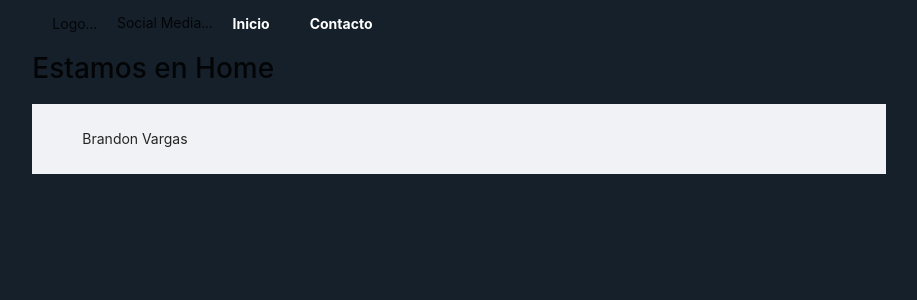
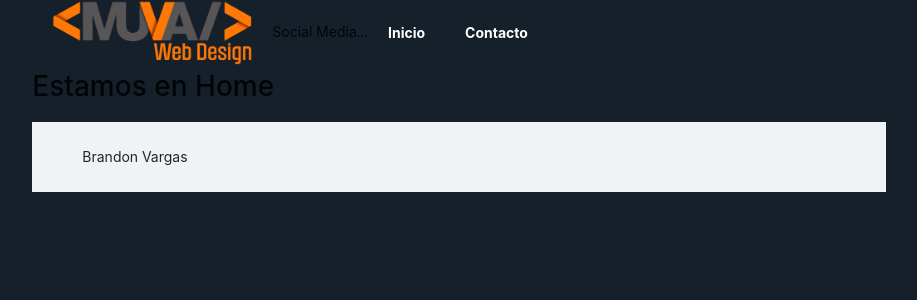
Before and after one commit to BrandonDevU95/MERN, a React (Create React App) app in the folder client/: page / in a window 1280 px wide. Shown: the top 300 px of the page, without its empty margins (181-1098 px from the left). Built offline with nearby package versions, Linux system fonts and the light colour scheme.

Commit message:
Adding the Logo to the Menu Video 142

```diff
--- a/client/src/Components/Web/MenuTop/MenuTop.jsx
+++ b/client/src/Components/Web/MenuTop/MenuTop.jsx
@@ -1,13 +1,18 @@
 import React, { useState, useEffect } from 'react';
 import { Menu } from 'antd';
 import { Link } from 'react-router-dom';
+import Logo from '../../../Assets/img/png/muvalogo_clean.png';
 
 import './MenuTop.scss';
 
 const MenuTop = () => {
 	return (
 		<Menu className='menu-top' mode='horizontal'>
-			<Menu.Item className='menu-top__logo'>Logo...</Menu.Item>
+			<Menu.Item className='menu-top__logo'>
+				<Link to='/'>
+					<img src={Logo} alt='MUVA WEB DESIGN' />
+				</Link>
+			</Menu.Item>
 			<Menu.Item className='menu-top__item'>
 				<Link to={'/'}>Inicio</Link>
 			</Menu.Item>
```
